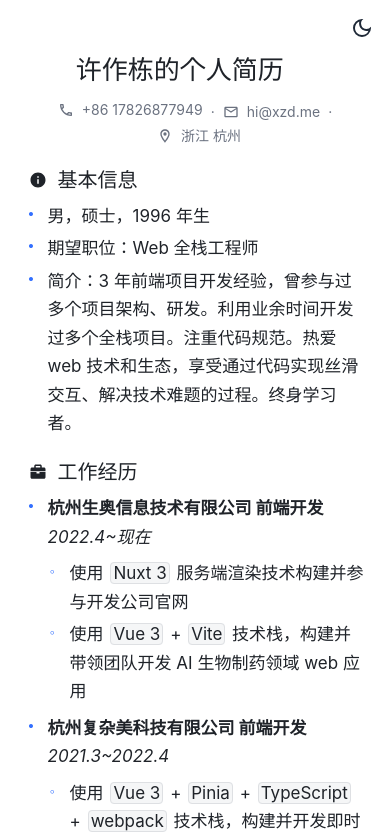
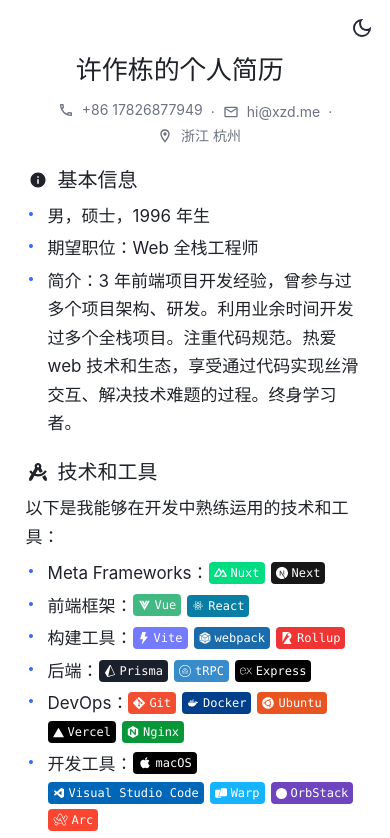
Before and after one commit to xuzuodong/resume, a Next.js app: page / in a window 390 px wide. Shown: the top 838 px of the page. Built offline with nearby package versions, Linux system fonts and the light colour scheme.

Commit message:
chore: hoist `技术和工具`

```diff
--- a/src/components/Badge.tsx
+++ b/src/components/Badge.tsx
@@ -117,8 +117,8 @@ export function Badge(props: ComponentPropsWithoutRef<'span'> & {
     return <span
         className="
             inline-flex items-center space-x-1
-            text-xs sm:text-sm text-white font-medium font-mono
-            mr-2 px-2 sm:px-2.5 py-0.5 rounded
+            text-xs md:text-sm text-white font-medium font-mono
+            mr-1.5 sm:mr-2 px-1 sm:px-2 md:px-2.5 py-0.5 rounded
             border border-transparent dark:border-gray-600
         "
         style={{ backgroundColor: variants[props.variant].color }}>
--- a/src/pages/index.mdx
+++ b/src/pages/index.mdx
@@ -12,6 +12,19 @@ import { Badge } from '~/components/Badge'
  - 男，硕士，1996 年生
  - 期望职位：Web 全栈工程师
  - 简介：3 年前端项目开发经验，曾参与过多个项目架构、研发。利用业余时间开发过多个全栈项目。注重代码规范。热爱 web 技术和生态，享受通过代码实现丝滑交互、解决技术难题的过程。终身学习者。
+
+
+### <FaDraftingCompass /> 技术和工具
+
+以下是我能够在开发中熟练运用的技术和工具：
+
+- Meta Frameworks：{<Badge variant="Nuxt" />}{<Badge variant="Next" />}
+- 前端框架：{<Badge variant="Vue" />}{<Badge variant="React" />}
+- 构建工具：{<Badge variant="Vite" />}{<Badge variant="webpack" />}{<Badge variant="Rollup" />}
+- 后端：{<Badge variant="Prisma" />}{<Badge variant="tRPC" />}{<Badge variant="Express" />}
+- DevOps：{<Badge variant="Git" />}{<Badge variant="Docker" />}{<Badge variant="Ubuntu" />}{<Badge variant="Vercel" />}{<Badge variant="Nginx" />}
+- 开发工具：{<Badge variant="macOS" />}{<Badge variant="Visual Studio Code" />}{<Badge variant="Warp" />}{<Badge variant="OrbStack" />}{<Badge variant="Arc" />}
+- AI 工具：{<Badge variant="OpenAI GPT-3.5" />}{<Badge variant="GitHub Copilot" />}
 
 ### <BiSolidBriefcase /> 工作经历
 
@@ -53,18 +66,6 @@ import { Badge } from '~/components/Badge'
 - **英语能力**：经常浏览 GitHub、Stack Overflow 内容，六级 528 分，考研英语二 78 分，读研期间获英语免修资格
 - **产品设计**：了解使用 Figma 进行产品原型设计，熟悉 Material Design、Apple Human Interface Guidelines 设计规范，在开发时会考虑深色模式、阴影层级等细节
 
-### <FaDraftingCompass /> 技术和工具
-
-以下是我能够在开发中熟练运用的技术和工具：
-
-- Meta Frameworks：{<Badge variant="Nuxt" />}{<Badge variant="Next" />}
-- 前端框架：{<Badge variant="Vue" />}{<Badge variant="React" />}
-- 构建工具：{<Badge variant="Vite" />}{<Badge variant="webpack" />}{<Badge variant="Rollup" />}
-- 后端：{<Badge variant="Prisma" />}{<Badge variant="tRPC" />}{<Badge variant="Express" />}
-- DevOps：{<Badge variant="Git" />}{<Badge variant="Docker" />}{<Badge variant="Ubuntu" />}{<Badge variant="Vercel" />}{<Badge variant="Nginx" />}
-- 开发工具：{<Badge variant="macOS" />}{<Badge variant="Visual Studio Code" />}{<Badge variant="Warp" />}{<Badge variant="OrbStack" />}{<Badge variant="Arc" />}
-- AI 工具：{<Badge variant="OpenAI GPT-3.5" />}{<Badge variant="GitHub Copilot" />}
-
 ### <FaGraduationCap /> 教育经历
 
 - **硕士 *2018.9~2020.6*   杭州师范大学 现代教育技术专业**
```
